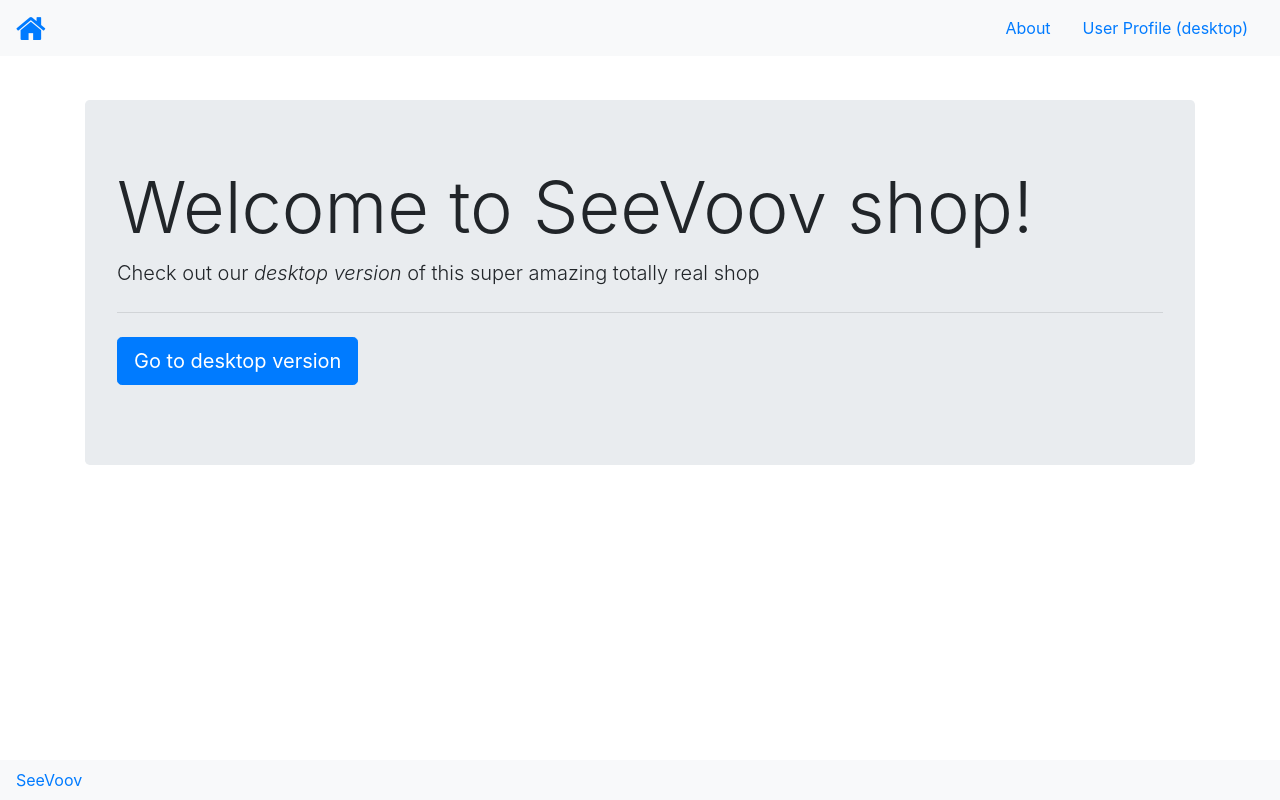
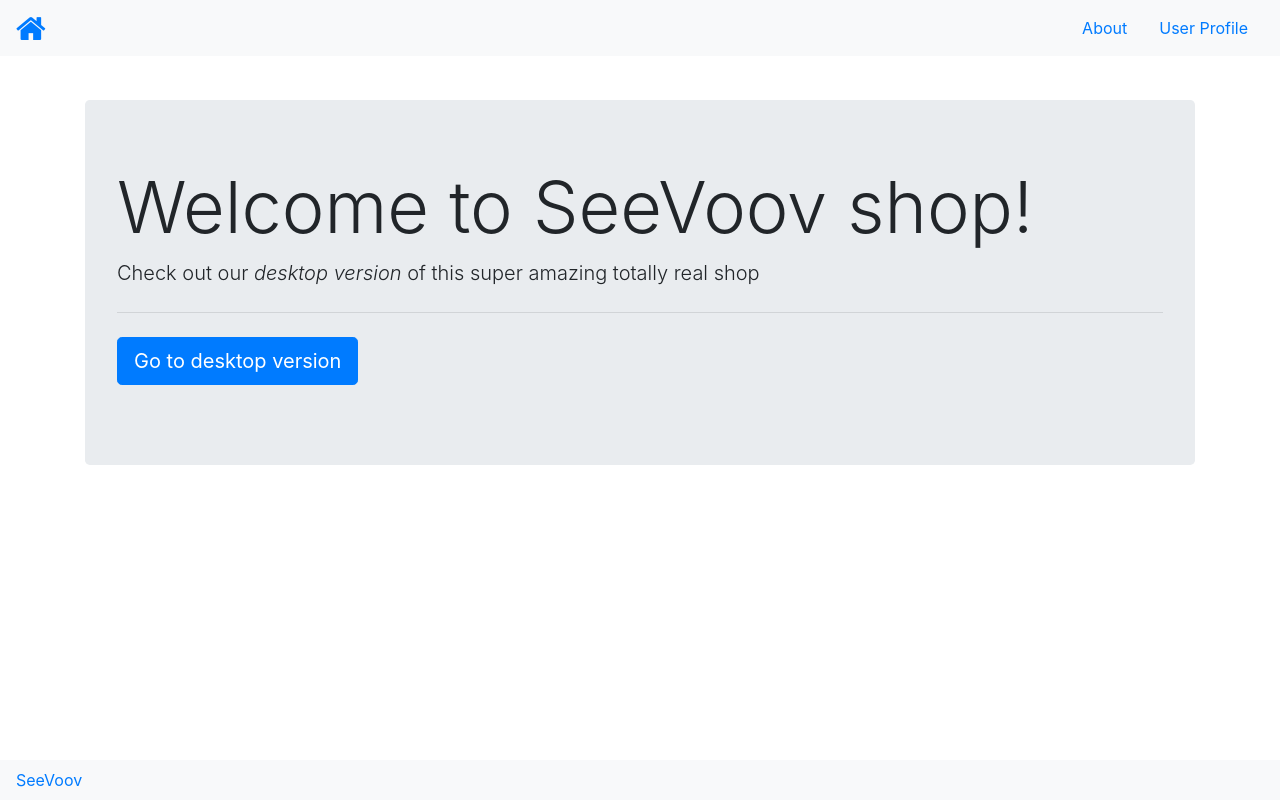
Before and after one commit to yosigolan/angular-multi-view, an Angular app: page / in a window 1280 px wide. Built offline with nearby package versions, Linux system fonts and the light colour scheme.

Commit message:
url fixes

```diff
--- a/src/app/app.component.html
+++ b/src/app/app.component.html
@@ -9,7 +9,7 @@
         <a class="nav-link" routerLink="/about" routerLinkActive="active">About</a>
       </li>
       <li class="nav-item">
-        <a class="nav-link" routerLink="/user-profile" routerLinkActive="active">User Profile (desktop)</a>
+        <a class="nav-link" routerLink="/user-profile" routerLinkActive="active">User Profile</a>
       </li>
     </ul>
   </nav>
--- a/src/app/app.routing.module.ts
+++ b/src/app/app.routing.module.ts
@@ -14,13 +14,14 @@ const desktop_routes: Routes = [
   {path: 'products/:id', component: ProductComponent},
   {path: 'products', component: ProductsComponent},
   {path: 'about', component: AboutComponent},
+  {path: 'user-profile', component: UserProfileComponent},
   {path: '**', component: PageNotFoundComponent}
 ];
 
 const mobile_routes: Routes = [
   {path: '', component: MobileFrontpageComponent},
-  {path: 'products-mobile/:id', component: ProductComponent},
-  {path: 'products-mobile', component: ProductsComponent},
+  {path: 'products/:id', component: ProductComponent},
+  {path: 'products', component: ProductsComponent},
   {path: 'about', component: AboutComponent},
   {path: 'user-profile', component: UserProfileComponent},
   {path: '**', component: PageNotFoundComponent}
```
